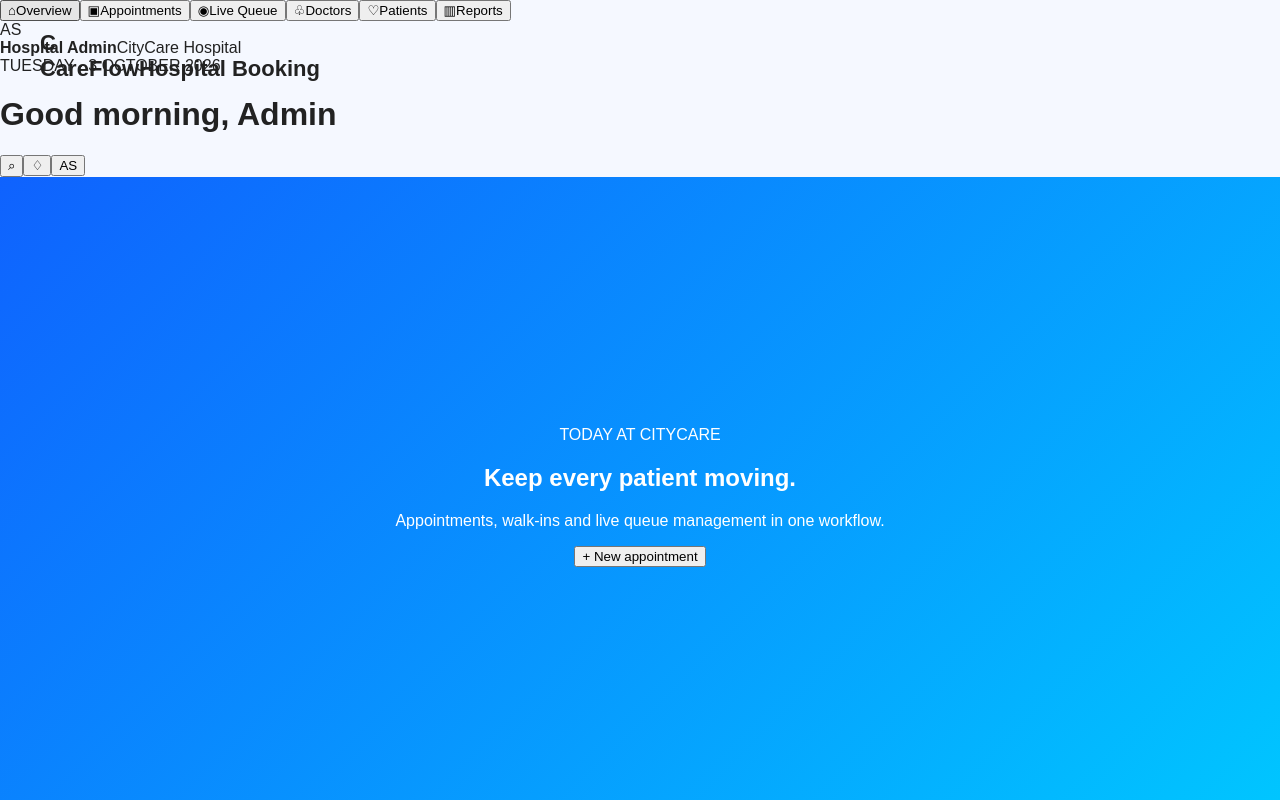
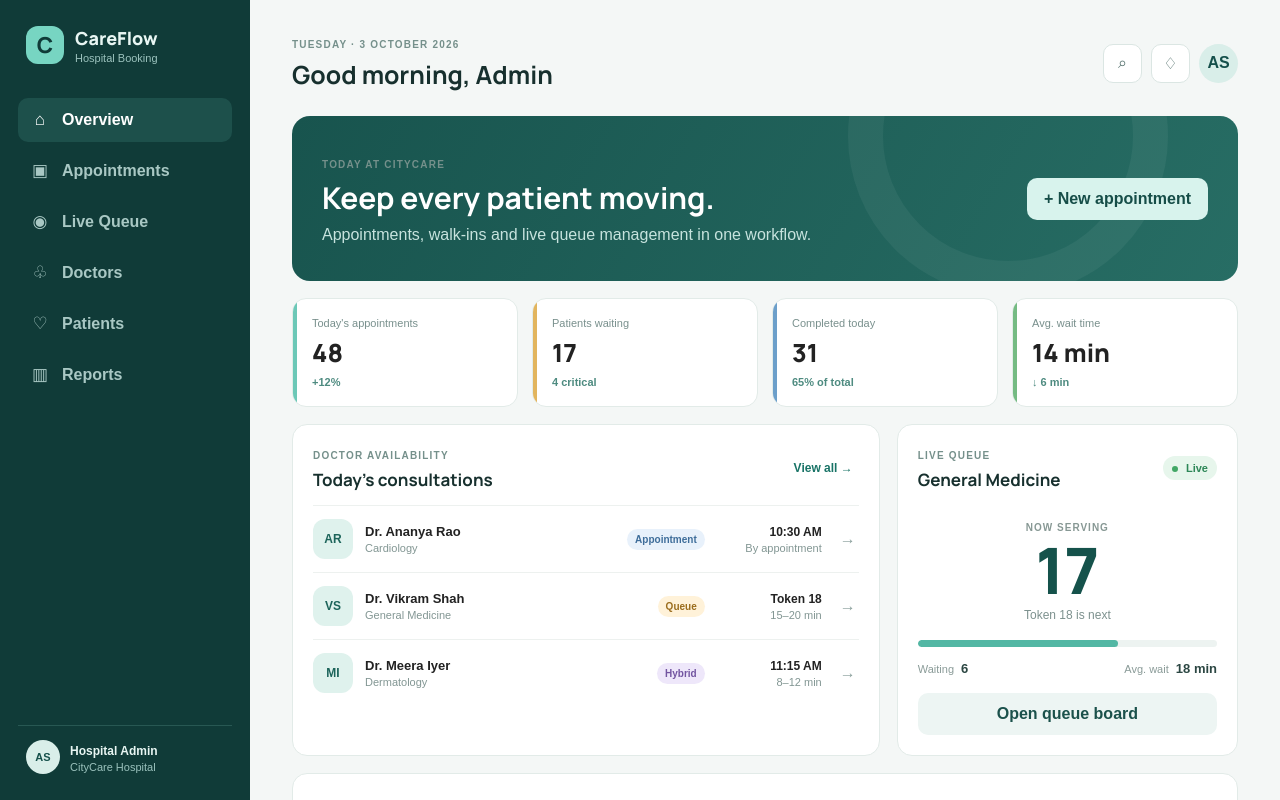
Before and after one commit to aashishsharma436/HospitalBooking, a React app in the folder frontend/: page / in a window 1280 px wide. Shown: the top 800 px of the page. Built offline with nearby package versions, Linux system fonts and the light colour scheme; the HTML template or start-up script is replaced by a standard one.

Commit message:
Add CareFlow hospital dashboard styling

```diff
--- a/frontend/src/App.css
+++ b/frontend/src/App.css
@@ -1,193 +1,89 @@
-.hero{
+@import url('https://fonts.googleapis.com/css2?family=DM+Sans:wght@400;500;600;700&family=Manrope:wght@600;700;800&display=swap');
 
-  min-height:80vh;
-  display:flex;
-  flex-direction:column;
-  justify-content:center;
-  align-items:center;
-  text-align:center;
-  position:relative;
+:root { font-family:'DM Sans',sans-serif; color:#17302e; background:#f4f7f6; font-synthesis:none; text-rendering:optimizeLegibility; }
+* { box-sizing:border-box; }
+body { margin:0; min-width:320px; background:#f4f7f6; }
+button { font:inherit; cursor:pointer; }
 
+.app-shell { min-height:100vh; display:flex; }
+.sidebar { width:250px; background:#103b38; color:#e8f6f3; padding:26px 18px; display:flex; flex-direction:column; position:fixed; inset:0 auto 0 0; }
+.brand { display:flex; gap:11px; align-items:center; padding:0 8px 34px; }
+.brand-mark { width:38px; height:38px; border-radius:12px; display:grid; place-items:center; background:#77d5c2; color:#103b38; font:800 22px Manrope; }
+.brand strong { display:block; font:800 18px Manrope; }
+.brand span,.sidebar-footer span { display:block; font-size:11px; color:#9bc2bd; margin-top:2px; }
+nav { display:grid; gap:6px; }
+.nav-item { border:0; background:transparent; color:#a9c8c4; padding:12px 13px; border-radius:10px; text-align:left; display:flex; align-items:center; gap:13px; font-weight:600; }
+.nav-item span { width:18px; text-align:center; font-size:17px; }
+.nav-item.active,.nav-item:hover { background:#1d504b; color:#fff; }
+.sidebar-footer { margin-top:auto; display:flex; gap:10px; align-items:center; padding:14px 8px 0; border-top:1px solid #285853; }
+.mini-avatar,.profile { display:grid; place-items:center; background:#d9eee9; color:#15504b; border-radius:50%; font-weight:800; }
+.mini-avatar { width:34px; height:34px; font-size:11px; }
+.sidebar-footer strong { font-size:12px; }
+
+.main { margin-left:250px; width:calc(100% - 250px); padding:34px 42px 50px; max-width:1600px; }
+.topbar { display:flex; justify-content:space-between; align-items:center; margin-bottom:24px; }
+.eyebrow { color:#75908b; letter-spacing:.12em; font-size:10px; font-weight:800; }
+h1,h2,h3 { font-family:Manrope,sans-serif; margin:5px 0 0; color:#17302e; }
+h1 { font-size:25px; } h2 { font-size:30px; color:#fff; } h3 { font-size:17px; }
+.top-actions { display:flex; gap:9px; align-items:center; }
+.icon-button { width:39px; height:39px; border:1px solid #dbe6e3; background:#fff; border-radius:10px; color:#53706c; }
+.profile { width:39px; height:39px; border:0; }
+
+.hero { border-radius:18px; padding:28px 30px; min-height:165px; display:flex; align-items:center; justify-content:space-between; background:linear-gradient(120deg,#18544e,#276d64); color:#fff; overflow:hidden; position:relative; }
+.hero:after { content:''; position:absolute; width:250px; height:250px; border:35px solid rgba(255,255,255,.05); border-radius:50%; right:70px; top:-140px; }
+.hero p { margin:8px 0 0; color:#c7e3de; max-width:540px; }
+.primary-button,.secondary-button { border:0; border-radius:10px; padding:12px 17px; font-weight:700; }
+.primary-button { background:#d8f3ed; color:#164d48; position:relative; z-index:1; }
+.secondary-button { background:#edf5f3; color:#1b514b; width:100%; }
+
+.stats-grid { display:grid; grid-template-columns:repeat(4,1fr); gap:14px; margin:17px 0; }
+.stat-card { background:#fff; border:1px solid #e2ebe8; border-radius:14px; padding:18px 19px; position:relative; overflow:hidden; }
+.stat-card:before { content:''; position:absolute; inset:0 auto 0 0; width:4px; background:#6cc8b7; }
+.stat-card.amber:before { background:#e2b55e; } .stat-card.blue:before { background:#6c9fca; } .stat-card.green:before { background:#75bb83; }
+.stat-card span,.stat-card small { display:block; color:#79908d; font-size:11px; }
+.stat-card strong { display:block; font:800 25px Manrope; margin:6px 0; }
+.stat-card small { color:#4e8b80; font-weight:700; }
+
+.content-grid { display:grid; grid-template-columns:1.55fr .9fr; gap:17px; }
+.panel { background:#fff; border:1px solid #e2ebe8; border-radius:15px; padding:20px; }
+.panel-header { display:flex; align-items:center; justify-content:space-between; margin-bottom:14px; }
+.text-button { background:none; border:0; color:#187366; font-weight:700; font-size:12px; }
+.doctor-list { display:grid; }
+.doctor-row { display:grid; grid-template-columns:40px 1fr auto 105px 25px; gap:12px; align-items:center; padding:13px 0; border-top:1px solid #edf1ef; }
+.doctor-avatar { width:40px; height:40px; border-radius:12px; background:#dff2ed; color:#1c645a; display:grid; place-items:center; font-weight:800; font-size:12px; }
+.doctor-main strong,.doctor-main span,.doctor-next strong,.doctor-next span { display:block; }
+.doctor-main strong { font-size:13px; } .doctor-main span,.doctor-next span { color:#829693; font-size:11px; margin-top:3px; }
+.doctor-next { text-align:right; } .doctor-next strong { font-size:12px; }
+.mode { font-size:10px; font-weight:800; padding:5px 8px; border-radius:99px; }
+.mode.appointment { background:#e8f1fb; color:#3e6d9a; } .mode.queue { background:#fff2d9; color:#9b6d1d; } .mode.hybrid { background:#eee7fa; color:#7355a1; }
+.row-arrow { border:0; background:none; color:#8ca19d; font-size:16px; }
+.live { font-size:11px; font-weight:800; color:#2d8757; background:#e7f6ec; padding:6px 9px; border-radius:99px; }
+.live i { display:inline-block; width:6px; height:6px; background:#41a765; border-radius:50%; margin-right:5px; }
+.queue-number { text-align:center; padding:12px 0 18px; }
+.queue-number span { color:#879894; font-size:10px; font-weight:800; letter-spacing:.1em; }
+.queue-number strong { display:block; font:800 64px Manrope; line-height:1.1; color:#15524b; }
+.queue-number p { margin:3px 0 0; color:#7d918e; font-size:12px; }
+.progress { height:7px; background:#edf3f1; border-radius:99px; overflow:hidden; }
+.progress span { display:block; width:67%; height:100%; background:#53b7a4; border-radius:inherit; }
+.queue-meta { display:flex; justify-content:space-between; padding:14px 0 17px; color:#8a9b98; font-size:11px; }
+.queue-meta strong { color:#2c4743; font-size:13px; margin-left:4px; }
+.appointments-panel { margin-top:17px; }
+.appointment-table { border-top:1px solid #edf1ef; }
+.appointment-row { display:grid; grid-template-columns:80px 1.2fr 1.2fr 1fr 120px; gap:12px; align-items:center; padding:13px 0; border-bottom:1px solid #edf1ef; font-size:12px; color:#647a76; }
+.appointment-row strong { color:#174f49; }
+.status { justify-self:start; padding:5px 8px; border-radius:99px; font-size:10px; font-weight:800; }
+.status.confirmed { background:#e7f5ef; color:#27805d; } .status.checked-in { background:#e8f0fa; color:#3b6f9e; } .status.waiting { background:#fff1d7; color:#9a6e1c; }
+
+@media (max-width:1050px) {
+  .sidebar { width:205px; } .main { margin-left:205px; width:calc(100% - 205px); padding:28px; }
+  .stats-grid { grid-template-columns:repeat(2,1fr); } .content-grid { grid-template-columns:1fr; }
 }
-
-
-.brand{
-
-  position:absolute;
-  top:30px;
-  left:40px;
-  font-size:22px;
-  font-weight:bold;
-
+@media (max-width:700px) {
+  .sidebar { position:static; width:100%; height:auto; padding:15px; } .app-shell { display:block; }
+  nav { grid-template-columns:repeat(3,1fr); } .nav-item { justify-content:center; font-size:11px; } .nav-item span { display:none; }
+  .sidebar-footer { display:none; } .main { margin:0; width:100%; padding:20px 15px 35px; }
+  .hero { display:block; padding:22px; } .hero .primary-button { margin-top:18px; }
+  .stats-grid { grid-template-columns:1fr 1fr; } .doctor-row { grid-template-columns:38px 1fr auto; }
+  .doctor-next,.row-arrow { display:none; } .appointment-row { grid-template-columns:60px 1fr 100px; }
+  .appointment-row span:nth-child(3),.appointment-row span:nth-child(4) { display:none; }
 }
-
-
-
-.hospital-content h1{
-
-  font-size:48px;
-  margin-bottom:20px;
-
-}
-
-
-
-.hospital-content h2{
-
-  font-size:32px;
-
-}
-
-
-
-.hospital-content p{
-
-  max-width:700px;
-  font-size:20px;
-  line-height:1.6;
-
-}
-
-
-
-.hospital-content button{
-
-  margin-top:30px;
-  padding:16px 35px;
-  border-radius:30px;
-  border:none;
-  cursor:pointer;
-  font-size:18px;
-
-}
-body{
-
-background:#f5f8ff;
-
-font-family:Arial,sans-serif;
-
-}
-
-
-
-.hero{
-
-height:80vh;
-
-display:flex;
-
-justify-content:center;
-
-align-items:center;
-
-text-align:center;
-
-background:linear-gradient(135deg,#0f62fe,#00c6ff);
-
-color:white;
-
-}
-
-
-
-.hero-content{
-
-width:70%;
-
-}
-
-
-
-.hospital-title{
-
-font-size:58px;
-
-margin-bottom:10px;
-
-}
-
-
-
-.hospital-tagline{
-
-font-size:24px;
-
-font-weight:bold;
-
-}
-
-
-
-.hospital-about{
-
-font-size:20px;
-
-margin-top:20px;
-
-line-height:1.8;
-
-}
-
-
-
-.whatsapp-btn{
-
-margin-top:35px;
-
-padding:18px 45px;
-
-font-size:18px;
-
-border:none;
-
-border-radius:50px;
-
-background:#25D366;
-
-color:white;
-
-cursor:pointer;
-
-transition:.3s;
-
-}
-
-
-
-.whatsapp-btn:hover{
-
-transform:scale(1.05);
-
-}
-
-
-
-.about-solution{
-
-padding:80px;
-
-text-align:center;
-
-}
-
-
-
-.about-solution h2{
-
-font-size:40px;
-
-}
-
-
-
-.about-solution p{
-
-font-size:20px;
-
-line-height:1.8;
-
-max-width:900px;
-
-margin:auto;
-
-}
```
